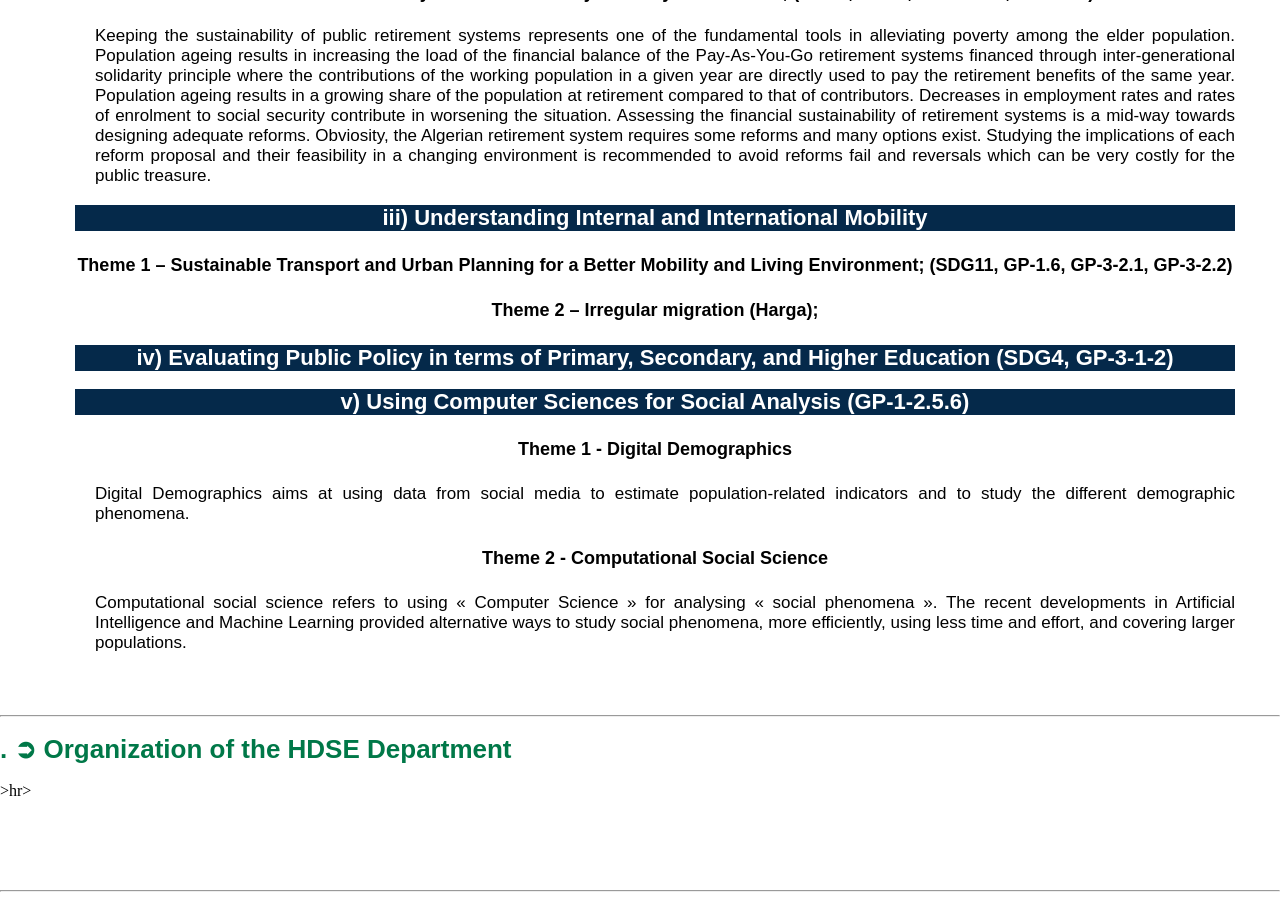
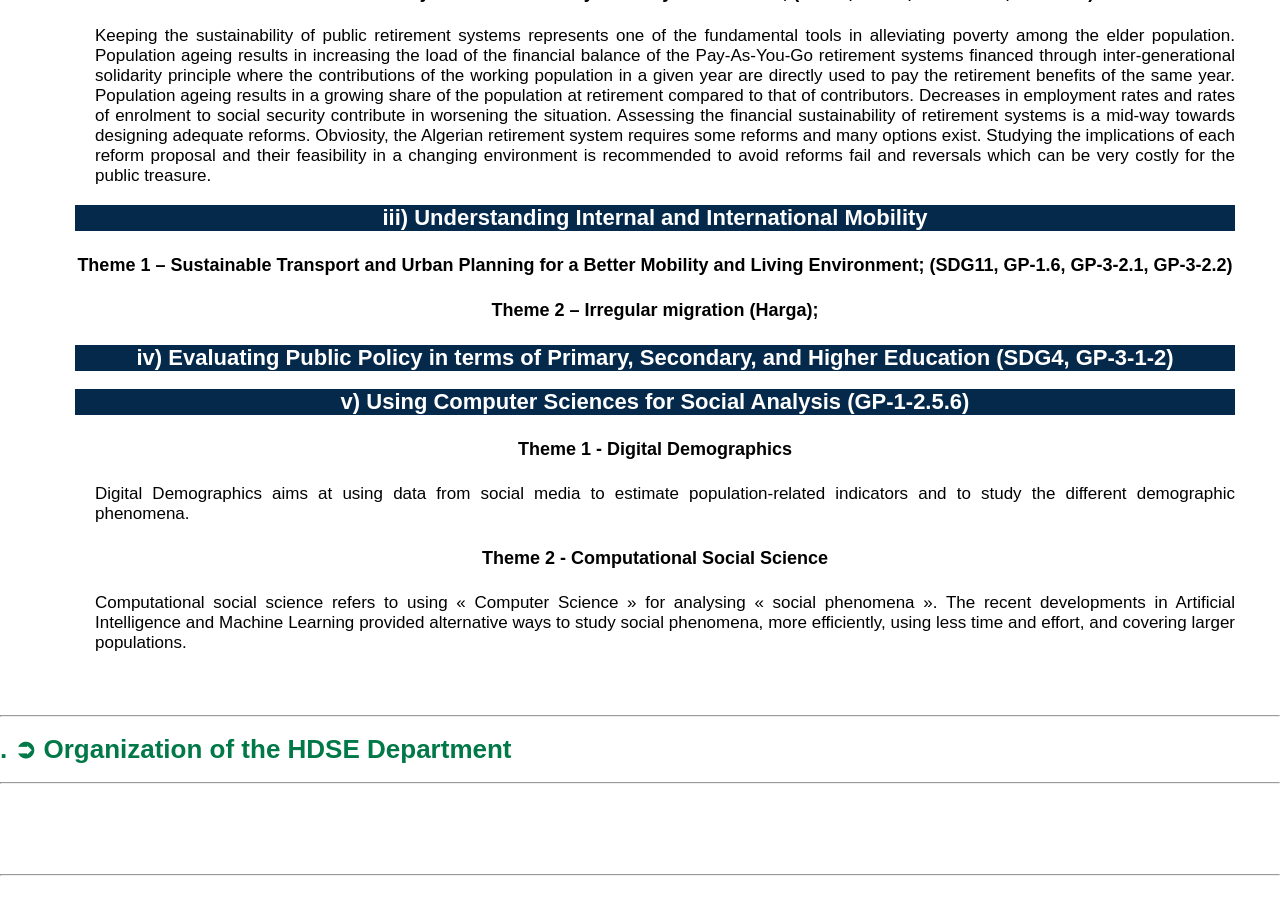
Before and after one commit to Farid-FLICI/farid-flici.github.io, a Jekyll site: the page hdse2.html, which Jekyll copies as it is, in a window 1280 px wide and 900 px high, scrolled down 2236 px. Built offline with Jekyll 4.4.1, drawn with Linux system fonts in a browser that asks for light colours.

Commit message:
Update hdse2.html

```diff
--- a/hdse2.html
+++ b/hdse2.html
@@ -133,8 +133,9 @@ h4{              font-family: sans-serif; font-size: 18px; font-weight: bold ; t
 
 <hr>
  <h1>.      &#x27B2; Organization of the HDSE Department</h1>
- >hr>
+ <hr>
 <div style="padding:25px 25px 25px 55px;margin:20px 20px 20px 20px; float: center; overflow: hidden">
+
 
 </div>
 
```
